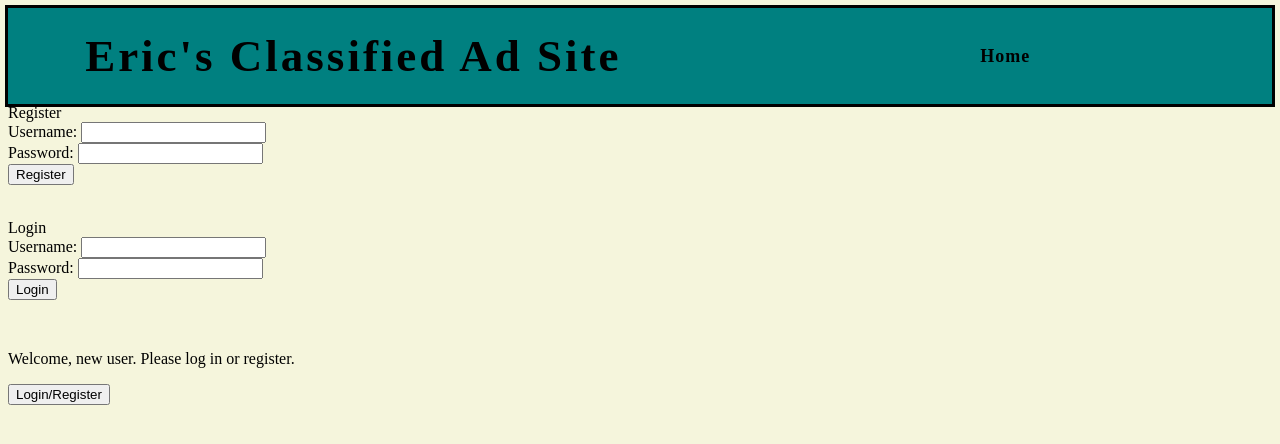
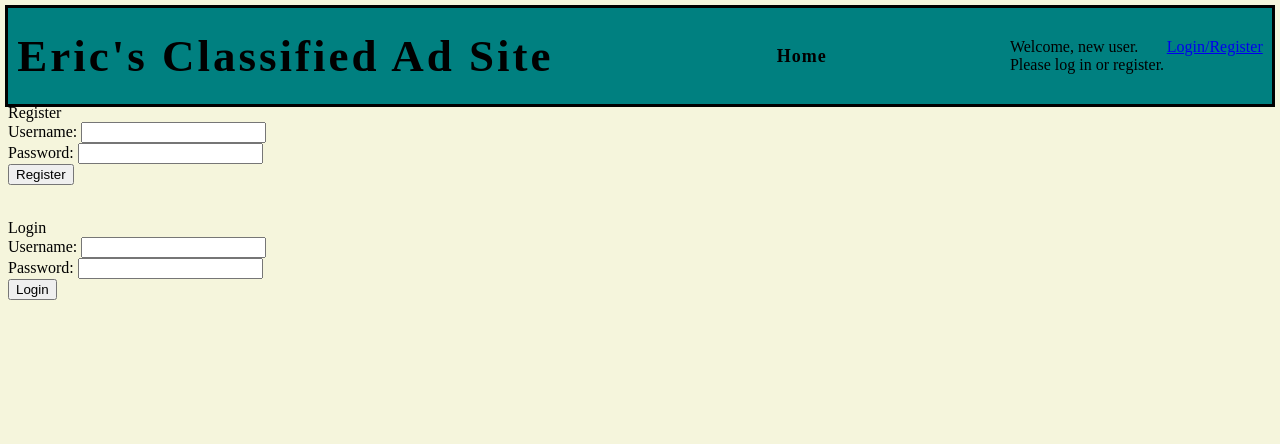
Before and after one commit to ehuang2467/classified_ads, a Django app: page /classified_ads/login_register/ in a window 1280 px wide. Shown: the top 444 px of the page. Run offline with Django 4.2, Linux system fonts and the light colour scheme.

Commit message:
moved login to header, though not pretty

```diff
--- a/ad_site/classified_ads/static/classified_ads/style.css
+++ b/ad_site/classified_ads/static/classified_ads/style.css
@@ -46,6 +46,16 @@ nav {
 
 }
 
+.login-status {
+
+  display: flex;
+
+  justify-content: space-around;
+
+  width: 20%;
+
+}
+
 .nav-links li {
 
   list-style: none;
--- a/ad_site/classified_ads/templates/classified_ads/base.html
+++ b/ad_site/classified_ads/templates/classified_ads/base.html
@@ -15,29 +15,24 @@
 
   </ul>
 
+  {% block login_status %}
+  <div class="login-status">
+    {% if user.is_authenticated %}
+
+    Welcome, {{ user.username }}. Thanks for logging in.
+    <a href="{% url 'classified_ads:logout'%}">Logout</a>
+
+    {% else %}
+
+    Welcome, new user. Please log in or register.
+    <a href="{% url 'classified_ads:login_register'%}">Login/Register</a>
+    {% endif %}
+  </div>
+  {% endblock login_status %}
+
 </nav>
 {% endblock header %}
 
 {% block content %}
 Your content here!!!
 {% endblock content %}
-
-{% block login_status %}
-<br>
-{% if user.is_authenticated %}
-<p>Welcome, {{ user.username }}. Thanks for logging in.</p>
-
-<form action="{% url 'classified_ads:logout'%}" method="post">
-  {% csrf_token %}
-  <input type="submit" value="Logout">
-</form>
-
-{% else %}
-<p>Welcome, new user. Please log in or register.</p>
-<form action="{% url 'classified_ads:login_register'%}" method="post">
-  {% csrf_token %}
-  <input type="submit" value="Login/Register">
-</form>
-{% endif %}
-
-{% endblock login_status %}
```
Also changed, not shown: ad_site/db.sqlite3.
